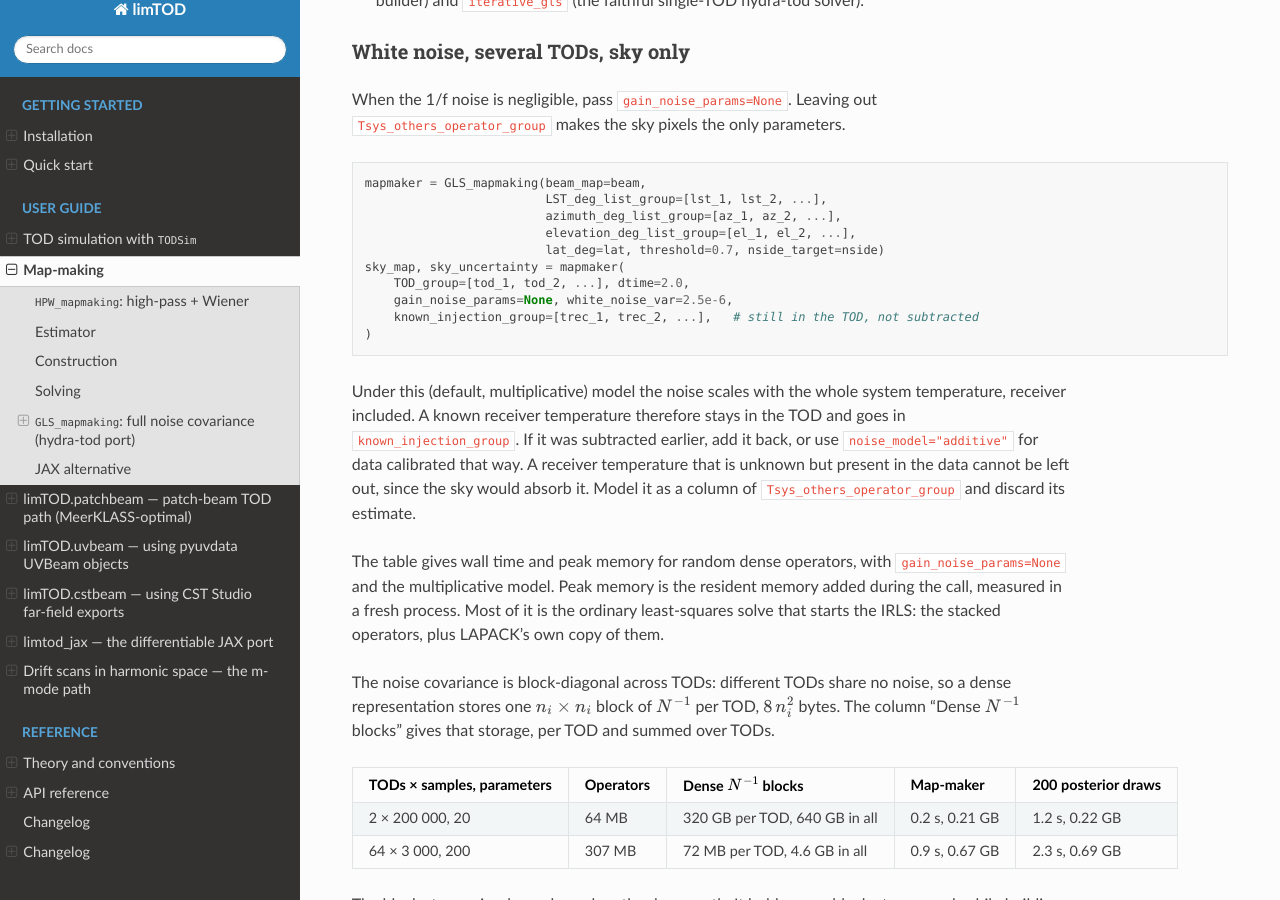
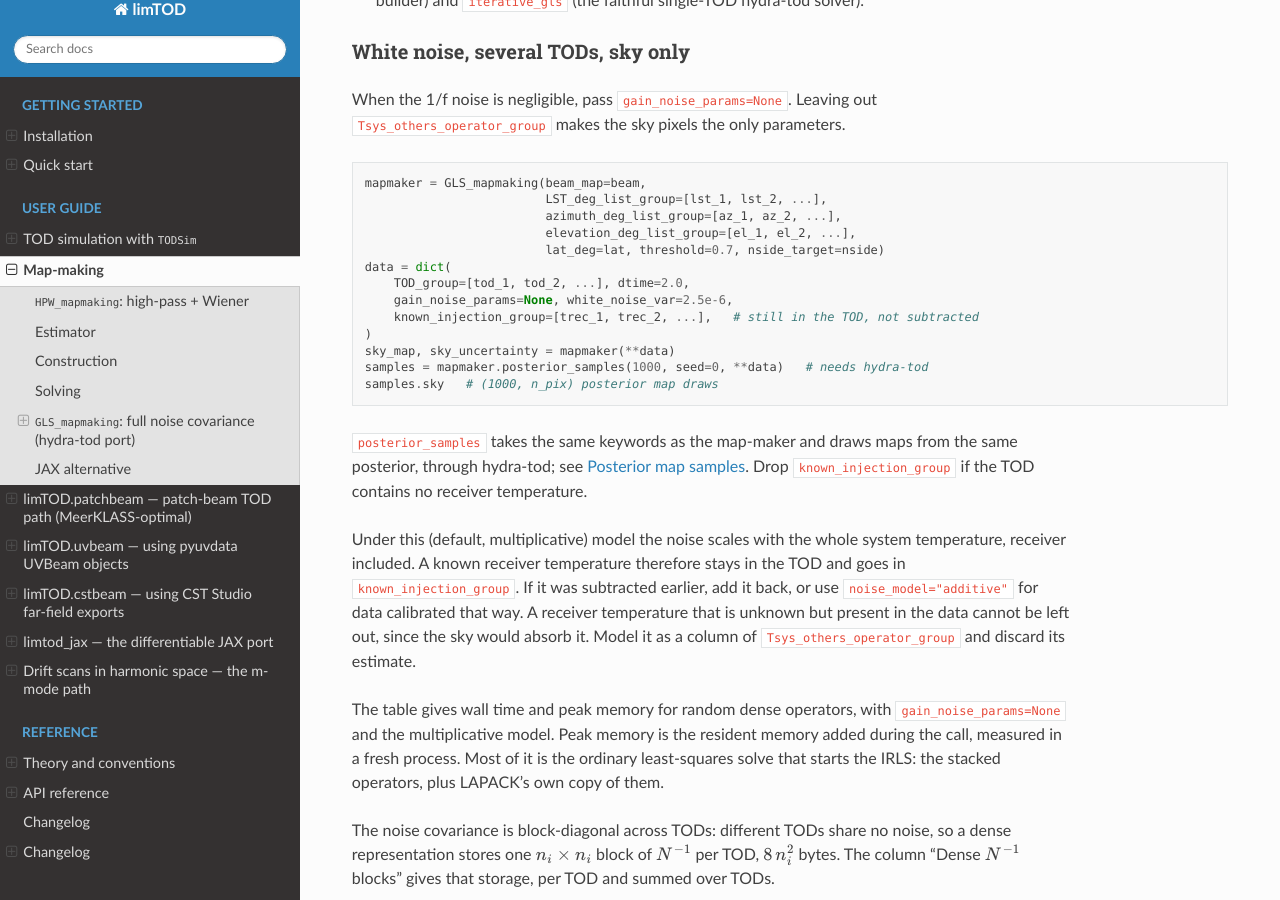
Before and after one commit to zzhang0123/limTOD, a Sphinx documentation site: the page built from docs/mapmaking.md, in a window 1280 px wide and 900 px high, scrolled down 3542 px. Built offline with Sphinx 7.4.7 and the Read the Docs theme 3.1.0, drawn with Linux system fonts in a browser that asks for light colours; some of the changed text lies outside the part shown.

Commit message:
docs: show posterior_samples for white noise and several TODs
The sampler section's example uses 1/f noise. A new paragraph states that
posterior_samples takes every map-maker keyword, so any number of TODs and
white noise (gain_noise_params=None or 1D noise_inv_cov_group entries)
work, and links to the white-noise example. That example now calls
posterior_samples with the same arguments as the map-maker. The index
overview mentions posterior_samples and links to the sampler section.

````diff
--- a/docs/mapmaking.md
+++ b/docs/mapmaking.md
@@ -198,12 +198,20 @@ mapmaker = GLS_mapmaking(beam_map=beam,
                          azimuth_deg_list_group=[az_1, az_2, ...],
                          elevation_deg_list_group=[el_1, el_2, ...],
                          lat_deg=lat, threshold=0.7, nside_target=nside)
-sky_map, sky_uncertainty = mapmaker(
+data = dict(
     TOD_group=[tod_1, tod_2, ...], dtime=2.0,
     gain_noise_params=None, white_noise_var=2.5e-6,
     known_injection_group=[trec_1, trec_2, ...],   # still in the TOD, not subtracted
 )
+sky_map, sky_uncertainty = mapmaker(**data)
+samples = mapmaker.posterior_samples(1000, seed=0, **data)   # needs hydra-tod
+samples.sky   # (1000, n_pix) posterior map draws
 ```
+
+`posterior_samples` takes the same keywords as the map-maker and draws
+maps from the same posterior, through hydra-tod; see
+[Posterior map samples](#posterior-map-samples-through-hydra-tod). Drop
+`known_injection_group` if the TOD contains no receiver temperature.
 
 Under this (default, multiplicative) model the noise scales with the whole
 system temperature, receiver included. A known receiver temperature
@@ -357,6 +365,14 @@ samples.mean       # the GLS estimate the draws are centred on
 samples.precision  # inverse of return_full_cov's posterior_cov
 ```
 
+`posterior_samples` takes every keyword of the map-maker, so the noise and
+data options are the same. `TOD_group` may hold any number of TODs, and all
+of them constrain one joint posterior. White noise works through
+`gain_noise_params=None` or 1D `noise_inv_cov_group` entries, with no
+$n_\mathrm{time}\times n_\mathrm{time}$ arrays. The example above includes
+1/f noise; [White noise, several TODs, sky only](#white-noise-several-tods-sky-only)
+shows the white-noise call.
+
 #### Multiplicative model
 
 Under the multiplicative model $\Sigma$ depends on $p$. The sampler holds
````
Also changed, not shown: docs/index.md (+4 -1 lines).
